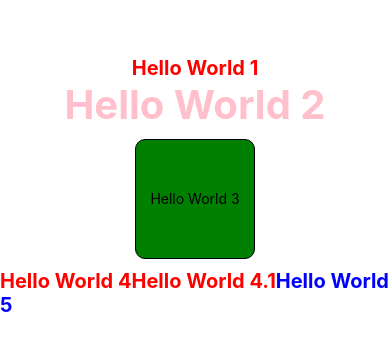
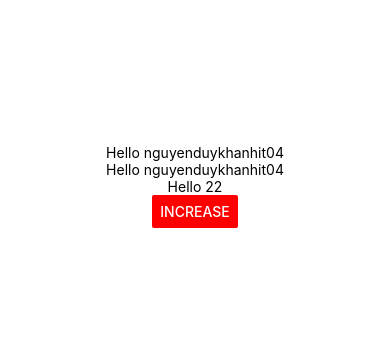
Before and after one commit to nguyenduykhanhit04/My-React-Native, a React Native app: screen / in a window 390 px wide. Shown: the part 236-586 px from the top of the page. Built offline with nearby package versions, Linux system fonts and the light colour scheme.

Commit message:
thêm state

```diff
--- a/App.tsx
+++ b/App.tsx
@@ -1,24 +1,26 @@
-import { StyleSheet, Text, View } from 'react-native';
+import { useState } from 'react';
+import { Button, StyleSheet, Text, View } from 'react-native';
 
 export default function App() {
 
+  const [count, setCount ] = useState<number>(0);
+  const [name, setName] = useState<string>("nguyenduykhanhit04");
+  const [text, setText] = useState({
+    name:"nguyenduykhanhit04",
+    age:22,
+  });
   // jsx: javascript xml
   return (
     <View style={styles.container}>
-      <Text style={styles.text}>Hello World 1</Text>
-      <Text style={{ color: "pink", fontSize: 40, fontWeight: 'bold'}}>Hello World 2</Text>
+      <Text>Hello {name}</Text>
 
-      <View style={styles.box}>
-        <Text>Hello World 3</Text>
+      <Text>Hello {text.name}</Text>
+      <Text>Hello {text.age}</Text>
+
+      <View>
+          <Button color={"red"} title='Increase' onPress={() => setCount(count + 1)} />
       </View>
 
-      <View>
-        <Text style={styles.parentText}>Hello World 4
-          <Text>Hello World 4.1</Text>
-          <Text style={styles.childText}>Hello World 5</Text>
-        </Text>
-
-      </View>
     </View>
   );
 }
```
Also changed, not shown: 1 other file (tests, documents, lock files or other folders).
